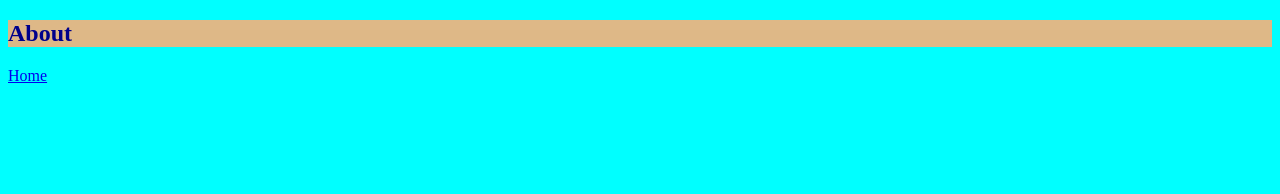
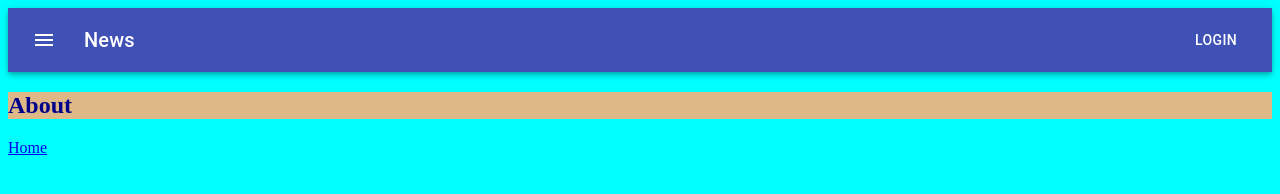
Before and after one commit to jami-raza/Gatsby-blog-Website, a Gatsby site: page /about in a window 1280 px wide. Built offline with nearby package versions, Linux system fonts and the light colour scheme; Gatsby itself is replaced by a stand-in of ours.

Commit message:
add material ui

```diff
--- a/gatsby-config.js
+++ b/gatsby-config.js
@@ -13,6 +13,6 @@ module.exports = {
                 accessToken:process.env.ContentFull_accessToken
             },
         },
-
+        `gatsby-plugin-material-ui`
     ],
 }
--- a/package.json
+++ b/package.json
@@ -16,8 +16,12 @@
   "license": "0BSD",
   "dependencies": {
     "@contentful/rich-text-react-renderer": "^14.1.2",
+    "@material-ui/core": "^4.11.0",
+    "@material-ui/icons": "^4.9.1",
+    "@material-ui/styles": "^4.10.0",
     "dotenv": "^8.2.0",
     "gatsby": "^2.24.91",
+    "gatsby-plugin-material-ui": "^2.1.10",
     "gatsby-source-contentful": "^3.0.7",
     "react": "^16.13.1",
     "react-dom": "^16.13.1"
--- a/src/Components/Layout.tsx
+++ b/src/Components/Layout.tsx
@@ -1,17 +1,48 @@
 import React, { ReactNode } from 'react';
 import {Link}  from 'gatsby';
+import { createStyles, makeStyles, Theme } from '@material-ui/core/styles';
+import AppBar from '@material-ui/core/AppBar';
+import Toolbar from '@material-ui/core/Toolbar';
+import Typography from '@material-ui/core/Typography';
+import Button from '@material-ui/core/Button';
+import IconButton from '@material-ui/core/IconButton';
+import MenuIcon from '@material-ui/icons/Menu';
+
+const useStyles = makeStyles((theme: Theme) =>
+  createStyles({
+    root: {
+      flexGrow: 1,
+    },
+    menuButton: {
+      marginRight: theme.spacing(2),
+    },
+    title: {
+      flexGrow: 1,
+    },
+  }),
+);
 
 type LayoutProps = {
     children:ReactNode
 }
 
 const Layout = ({children}:LayoutProps) => {
+    const classes = useStyles();
     return (
-        <div>
-            <h1>Site Title</h1>
-            <Link to="/about">About</Link>
-        {children}
-        </div>
+        <div className={classes.root}>
+      <AppBar position="static">
+        <Toolbar>
+          <IconButton edge="start" className={classes.menuButton} color="inherit" aria-label="menu">
+            <MenuIcon />
+          </IconButton>
+          <Typography variant="h6" className={classes.title}>
+            News
+          </Typography>
+          <Button color="inherit">Login</Button>
+        </Toolbar>
+      </AppBar>
+      {children}
+    </div>
     );
 };
 export default Layout;
--- a/src/pages/about.tsx
+++ b/src/pages/about.tsx
@@ -1,13 +1,14 @@
 import { Link } from 'gatsby'
 import React from 'react'
 import styles from './about.module.css';
+import Layout from '../Components/Layout';
 
 const About = () => {
     return (
-        <div>
+        <Layout>
             <h2 className={styles.title}>About</h2>
             <Link to="/">Home</Link>
-        </div>
+        </Layout>
     )
 }
 export default About;
--- a/src/pages/index.tsx
+++ b/src/pages/index.tsx
@@ -6,6 +6,7 @@ export default () => {
     return <Layout>
         <Header text="Blog" subtext="Gatsby blog"/>
         Helloworld
+        <Link to="/about">About</Link>
 
     </Layout>
 }
```
Also changed, not shown: 1 other file.
